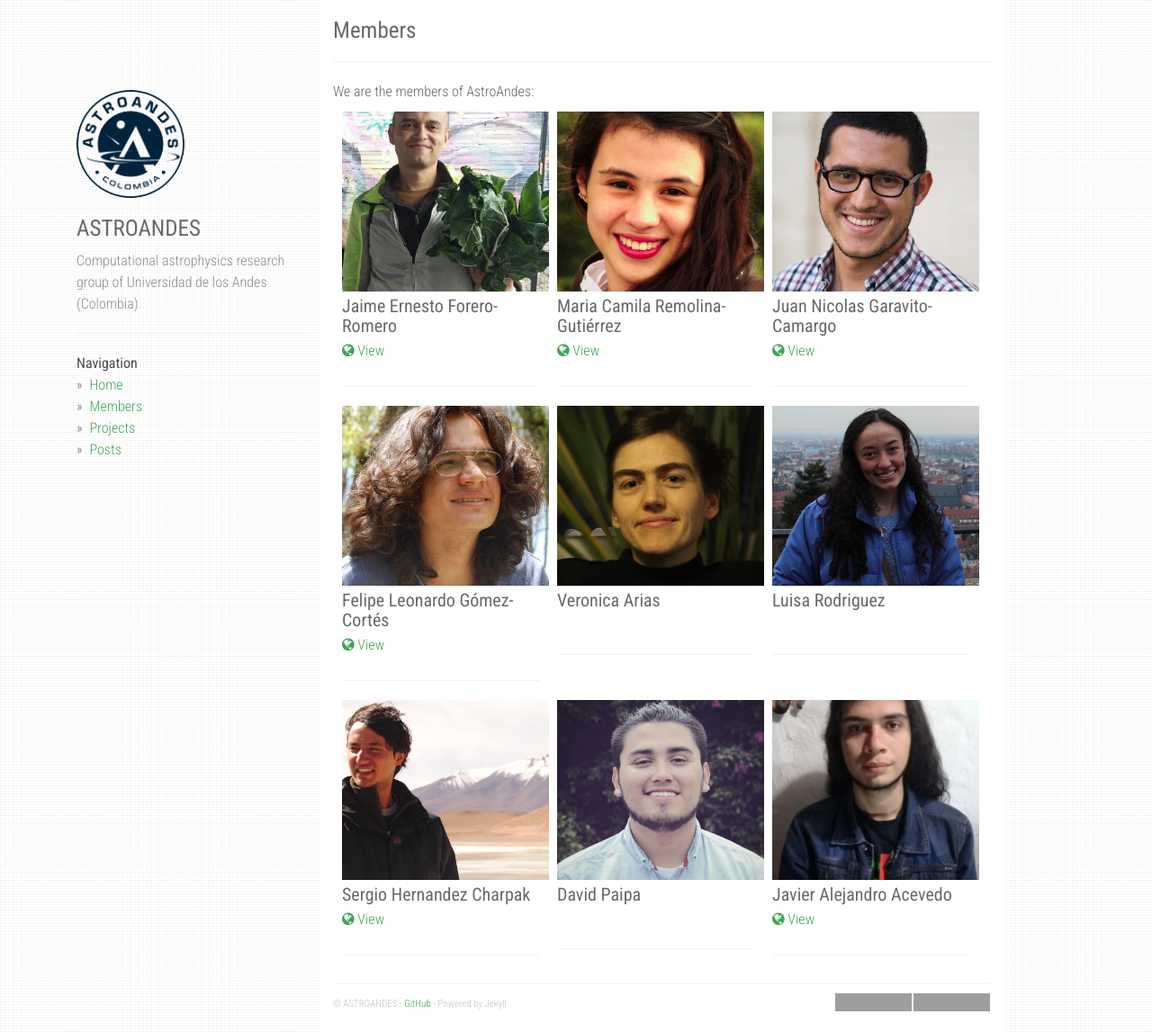
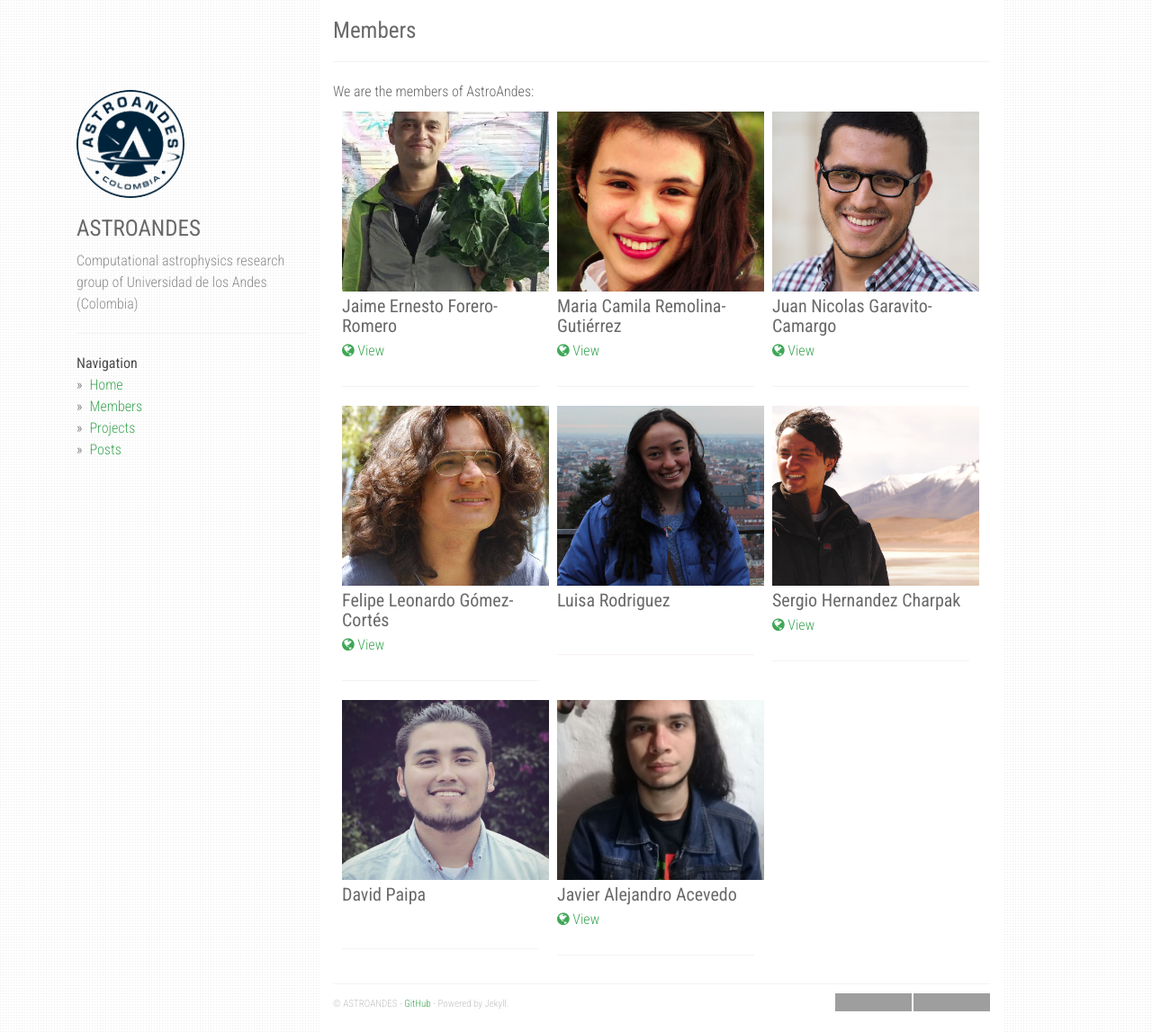
Before and after one commit to astroandes/astroandes.github.io, a Jekyll site: the page built from members.md, in a window 1280 px wide and 1147 px high. Shown: the whole window at 90% size. Built offline with Jekyll 4.4.1, drawn with Linux system fonts in a browser that asks for light colours; nearby versions of some CDN libraries; grey boxes are pictures that could not be loaded.

Commit message:
Update members.json

```diff
--- a/_data/members.json
+++ b/_data/members.json
@@ -24,11 +24,6 @@
 		"url": "https://github.com/flgomezc"
 	},
 	{
-		"slug": "veronicaarias",
-		"name": "Veronica Arias",
-		"image": "veronicaarias.jpg"
-	},
-	{
 		"slug": "luisarodriguez",
 		"name": "Luisa Rodriguez",
 		"image": "luisarodriguez.jpg"
```
